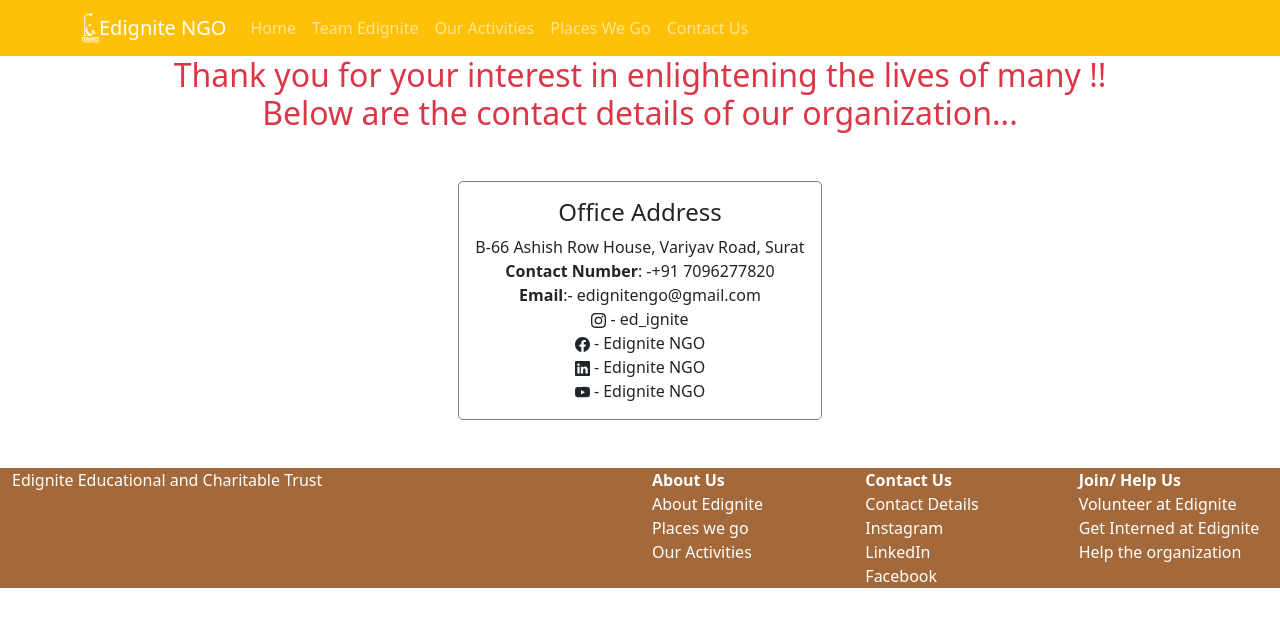
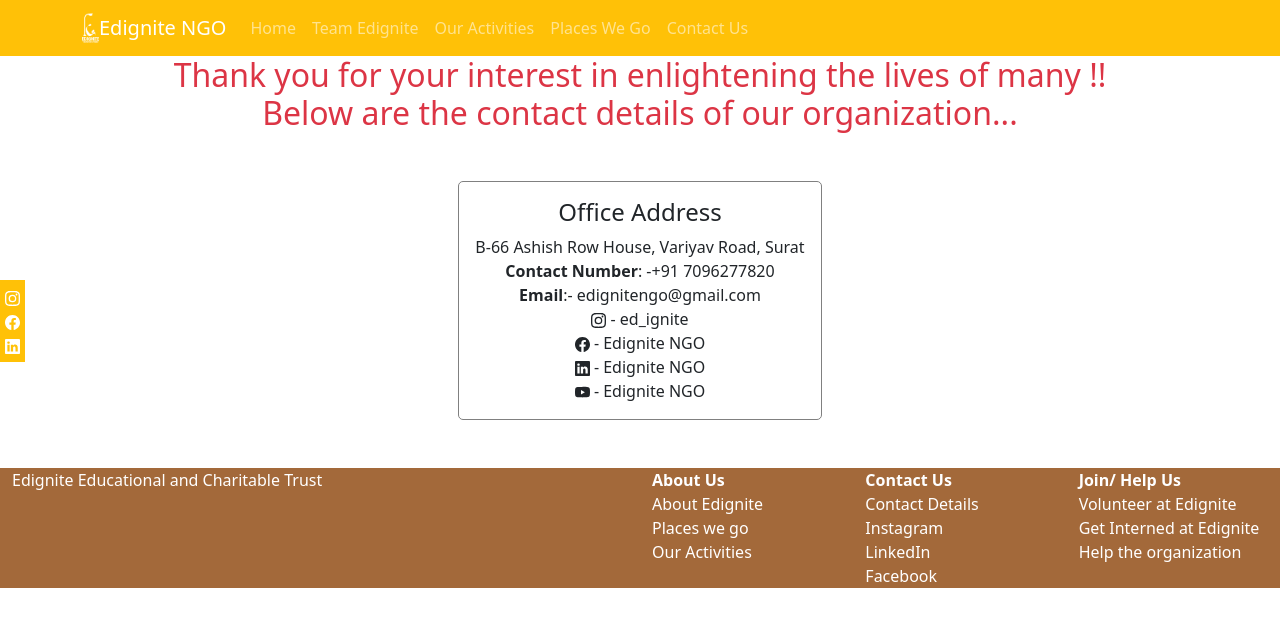
Before and after one commit to vermaprince123/edigniteNGOWebsite, a React (Create React App) app in the folder frontend/: page /contact in a window 1280 px wide. Shown: the top 626 px of the page. Built offline with nearby package versions, Linux system fonts and the light colour scheme.

Commit message:
smstickydiv

```diff
--- a/frontend/src/App.css
+++ b/frontend/src/App.css
@@ -1,3 +1,20 @@
 .ed_removeAnchorTagLine{
     text-decoration: none;
 }
+
+.app-sm{
+    width: max-content;
+    height: max-content;
+    color: white;
+    position: fixed;
+    top: 35%;
+    padding: 5px;
+}
+
+.app-sm a{
+    text-decoration: none;
+    color: white;
+}
+.app-sm a:hover{
+    color:rgb(144, 58, 253);
+}
--- a/frontend/src/App.js
+++ b/frontend/src/App.js
@@ -13,6 +13,7 @@
 import Contact from './Components/Contact/contact.js';
 import './App.css';
 import Activities from './Components/Activities/activities';
+import { Instagram, Facebook, Linkedin } from 'react-bootstrap-icons';
 
 
 /**
@@ -50,6 +51,12 @@
         </Container>
       </Navbar>
 
+      <div className="app-sm bg-warning">
+        <a href="https://www.instagram.com/ed_ignite/"><Instagram size={15}/></a><br />
+        <a href="https://www.facebook.com/socialindiagroup.in"><Facebook size={15}/></a><br />
+        <a href="https://www.linkedin.com/company/edignite-ngo/"><Linkedin size={15}/></a>
+      </div>
+
       <Routes>
         <Route exact path="/" element={<Homepage />} />
         <Route exact path="/places" element={<Places />} />
```
